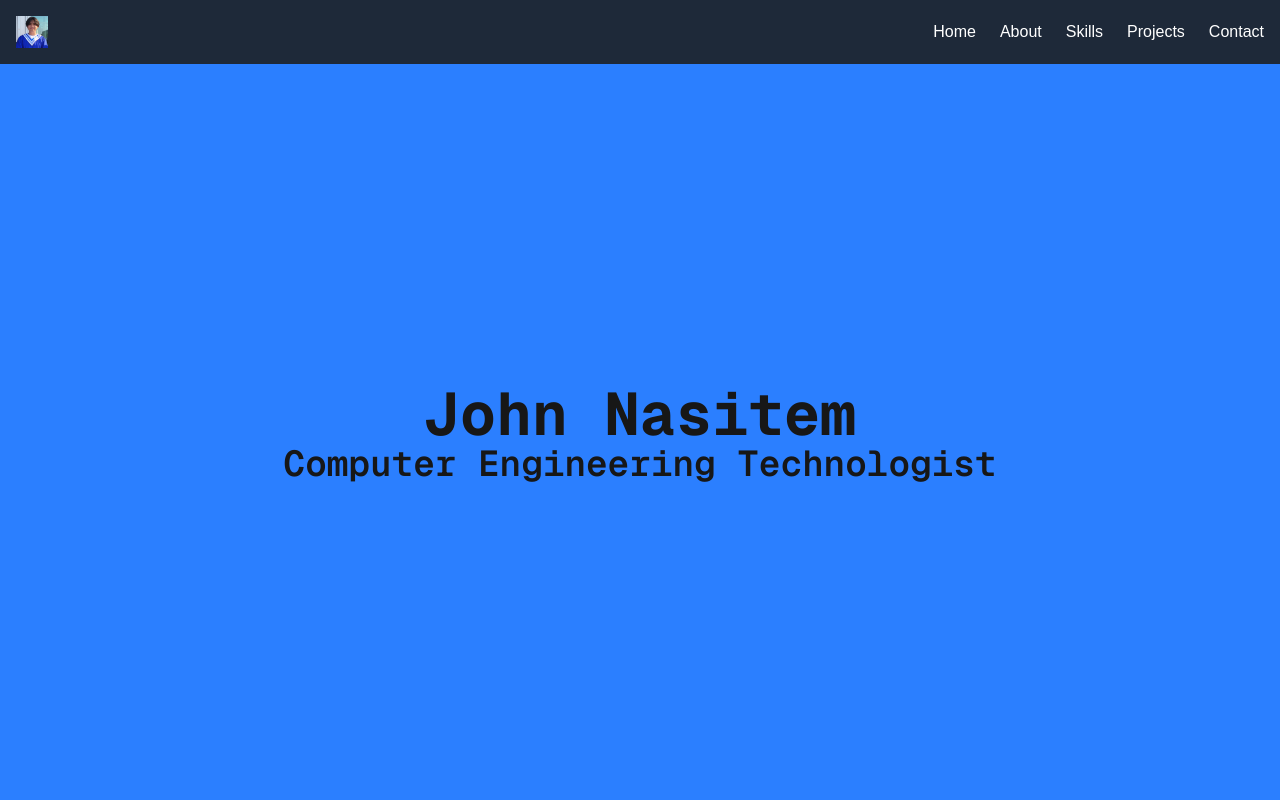
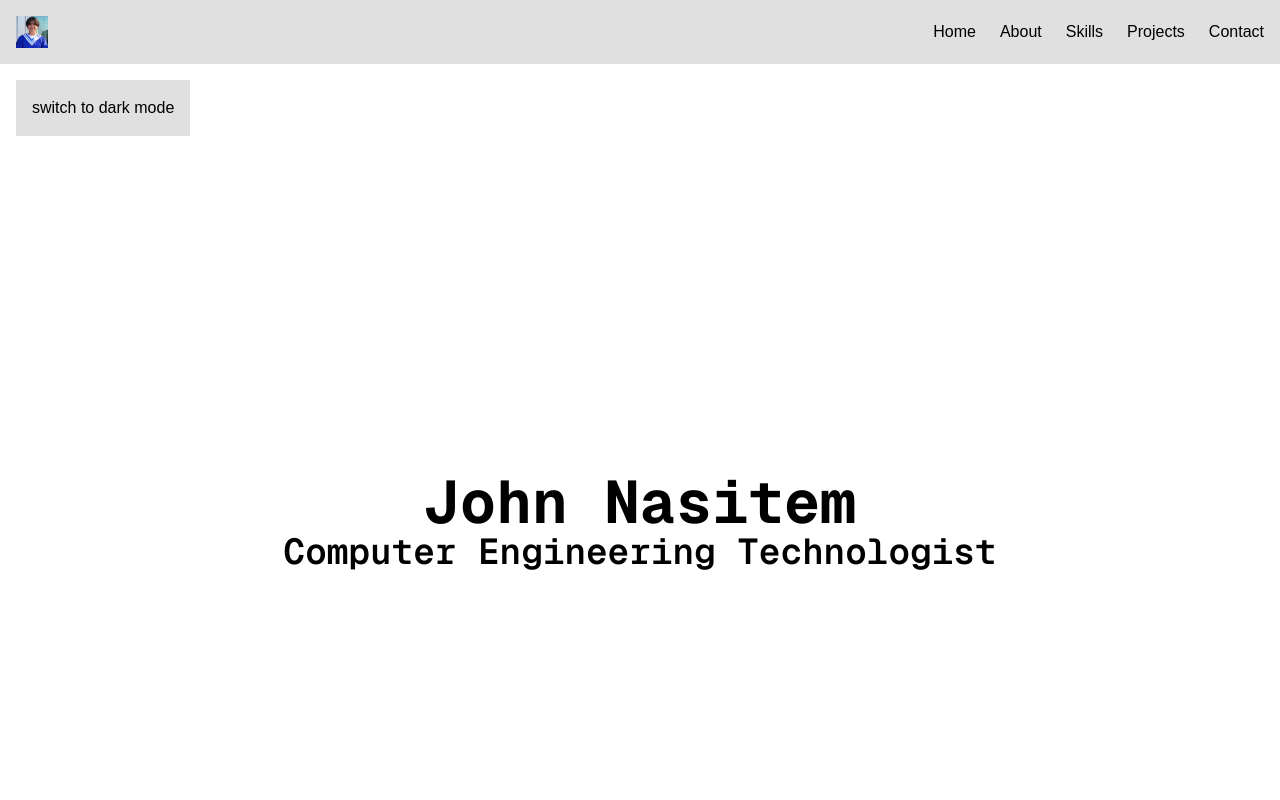
Before and after one commit to JohnNasitem/Website-Portfolio, a Next.js app in the folder Portfolio/: page / in a window 1280 px wide. Shown: the top 800 px of the page. Built offline with nearby package versions, Linux system fonts and the light colour scheme.

Commit message:
used themes

```diff
--- a/Portfolio/src/app/globals.css
+++ b/Portfolio/src/app/globals.css
@@ -5,9 +5,22 @@
   --foreground: #171717;
 }
 
+:root[data-theme='light'] {
+  --color-background: #ffffff;
+  --color-foreground: #000000;
+  --color-bg-accent: #f3f3f3;
+  --color-bg-alt-accent: #e0e0e0;
+}
+
+:root[data-theme='dark'] {
+  --color-background: #000000;
+  --color-foreground: #ffffff;
+  --color-bg-accent: #1C1C1E;
+  --color-bg-alt-accent: #2F2F2F;
+}
+
+
 @theme inline {
-  --color-background: var(--background);
-  --color-foreground: var(--foreground);
   --font-sans: var(--font-geist-sans);
   --font-mono: var(--font-geist-mono);
 
@@ -89,6 +102,7 @@ body {
   background: var(--background);
   color: var(--foreground);
   font-family: Arial, Helvetica, sans-serif;
+  transition: background-color 0.3s ease, color 0.3s ease;
 }
 
 html {
--- a/Portfolio/src/app/layout.tsx
+++ b/Portfolio/src/app/layout.tsx
@@ -16,7 +16,7 @@ export const metadata: Metadata = {
   title: "John Nasitem's Portfolio",
   description: "Showcasing my work as a Computer Engineering Technologist",
   icons: {
-    icon: "/grad.ico", // this is the key line
+    icon: "/grad.ico",
   },
 };
 
--- a/Portfolio/src/app/page.tsx
+++ b/Portfolio/src/app/page.tsx
@@ -1,4 +1,5 @@
 import Navbar from "@/components/navbar";
+import ThemeToggle from "@/components/theme-toggle";
 import HomeSection from "@/components/home-section";
 import AboutSection from "@/components/about-section";
 import SkillsSection from "@/components/skills-section";
@@ -16,9 +17,12 @@ export default function Home() {
   ]
 
   return (
-    <div>
+    <div className="text-[var(--color-foreground)] bg-[var(--color-background)]">
       <ToTop />
       <Navbar links={narbarLinks} logo="grad.png" />
+      <div className="sticky top-0 right-0 w-fit bg-[var(--color-bg-alt-accent)] p-4 z-999 m-4">
+        <ThemeToggle/>
+      </div>
       <HomeSection />
       <AboutSection />
       <SkillsSection />
--- a/Portfolio/src/components/Navbar.tsx
+++ b/Portfolio/src/components/Navbar.tsx
@@ -16,7 +16,7 @@ const Navbar: React.FC<NarbarProps> = ({ links, logo}) => {
     }
 
     return (
-        <nav className="sticky top-0 bg-gray-800 p-4 z-1000">
+        <nav className="sticky top-0 bg-[var(--color-bg-alt-accent)] p-4 z-1000">
             <div className="container mx-auto flex justify-between items-center">
                 {/* Only add logo if one is supplied */}
                 {logo && (
@@ -28,20 +28,20 @@ const Navbar: React.FC<NarbarProps> = ({ links, logo}) => {
                 {/* Desktop Links */}
                 <div className="hidden md:flex space-x-6">
                     {links.map((link, index) => (
-                        <Link key={index} href={link.href} className="text-white hover:text-gray-400">{link.name}</Link>
+                        <Link key={index} href={link.href} className="text-[var(--color-foreground)] hover:text-[var(--color-background)]">{link.name}</Link>
                     ))}
                 </div>
 
                 {/* Hamburger Icon for mobile */}
-                <button onClick={toggleMenu} className="md:hidden text-white">
+                <button onClick={toggleMenu} className="md:hidden text-[var(--color-foreground)]">
                     ☰
                 </button>
 
                 {/* Mobile Menu */}
                 {isMenuOpen && (
-                    <div className="md:hidden bg-gray-700 p-4">
+                    <div className="md:hidden bg-[var(--color-bg-alt-accent)] p-4">
                         {links.map((link, index) => (
-                            <Link key={index} href={link.href} className="block text-white py-2 hover:bg-gray-600">{link.name}</Link>
+                            <Link key={index} href={link.href} className="block text-[var(--color-foreground)] py-2 hover:text-[var(--color-background)]">{link.name}</Link>
                         ))}
                     </div>
                 )}
--- a/Portfolio/src/components/about-section.tsx
+++ b/Portfolio/src/components/about-section.tsx
@@ -7,7 +7,7 @@ const AboutSection = () => {
     const section2Visible = useAnimateEntrance("about_section2");
 
     return (
-        <div id='about' className="pageSection font-[family-name:var(--font-geist-mono)] bg-red-500">
+        <div id='about' className="pageSection font-[family-name:var(--font-geist-mono)]">
             <div className="p-8 sm:p-10">
                 <h2 id="about_section1" className={`text-2xl sm:text-6xl font-bold text-left ${section1Visible ? 'animate-fade-slide-in' : ''}`}>
                     About
--- a/Portfolio/src/components/contact-section.tsx
+++ b/Portfolio/src/components/contact-section.tsx
@@ -9,7 +9,7 @@ const ContactSection = () => {
     const section3Visible = useAnimateEntrance("contact_section3");
 
     return (
-        <div id='contact' className="pageSection font-[family-name:var(--font-geist-mono)] bg-orange-500">
+        <div id='contact' className="pageSection font-[family-name:var(--font-geist-mono)]">
             <div className="p-8 sm:p-10">
                 <h2 id='contact_section1' className={`text-2xl sm:text-6xl font-bold justify-self-left ${section1Visible ? 'animate-fade-slide-in' : ''}`}>
                     Contact
--- a/Portfolio/src/components/home-section.tsx
+++ b/Portfolio/src/components/home-section.tsx
@@ -1,5 +1,5 @@
 const HomeSection = () => (
-  <div id="home" className="mainPage pageSection grid grid-rows-[20px_1fr_20px] items-center justify-items-center p-8 pb-20 gap-16 sm:p-20 font-[family-name:var(--font-geist-sans)] bg-blue-500">
+  <div id="home" className="mainPage pageSection grid grid-rows-[20px_1fr_20px] items-center justify-items-center p-8 pb-20 gap-16 sm:p-20 font-[family-name:var(--font-geist-sans)]">
     <main className="flex flex-col gap-[32px] row-start-2 items-center sm:items-start">
       <div className="list-inside list-decimal text-sm/6 text-center sm:text-left font-[family-name:var(--font-geist-mono)]">
         <h1 className="text-4xl sm:text-6xl font-bold justify-self-center">
--- a/Portfolio/src/components/info-card.tsx
+++ b/Portfolio/src/components/info-card.tsx
@@ -1,7 +1,7 @@
 import Image from 'next/image';
 
 const InfoCard = ({ title, description, image }: {title: string, description: string, image: string}) => (
-    <div className={`grid grid-rows-[auto_1fr] rounded-lg bg-white w-[75vw] sm:w-[400px] h-auto hover:shadow-[0_4px_15px_rgba(0,0,0,0.3)] hover:animate-lift-up animate-lift-down`}>
+    <div className={`grid grid-rows-[auto_1fr] rounded-lg bg-[var(--color-bg-accent)] w-[75vw] sm:w-[400px] h-auto hover:shadow-[0_4px_15px_rgba(0,0,0,0.3)] hover:animate-lift-up animate-lift-down`}>
         <Image className="rounded-t-lg w-full h-full" src={image} alt="Image" width={1000} height={1000}/>
         <div className='p-2'>
             <div className="font-bold text-2xl">{title}</div>
--- a/Portfolio/src/components/projects-section.tsx
+++ b/Portfolio/src/components/projects-section.tsx
@@ -10,7 +10,7 @@ const ProjectsSection = () => {
     const section4Visible = useAnimateEntrance("projects_section4");
 
     return (
-        <div id='projects' className="pageSection font-[family-name:var(--font-geist-mono)] bg-green-500">
+        <div id='projects' className="pageSection font-[family-name:var(--font-geist-mono)]">
             <div className="p-8 sm:p-10">
                 <h2 id='projects_section1' className={`text-2xl sm:text-6xl font-bold justify-self-left ${section1Visible ? 'animate-fade-slide-in' : ''}`}>
                     Projects
--- a/Portfolio/src/components/skills-section.tsx
+++ b/Portfolio/src/components/skills-section.tsx
@@ -27,7 +27,7 @@ const SkillsSection = () => {
     const section2Visible = useAnimateEntrance("skills_section2");
 
     return (
-        <div id='skills' className="pageSection font-[family-name:var(--font-geist-mono)] bg-pink-500">
+        <div id='skills' className="pageSection font-[family-name:var(--font-geist-mono)]">
             <div className="p-8 sm:p-10">
                 <h2 id='skills_section1' className={`text-2xl sm:text-6xl font-bold justify-self-left ${section1Visible ? 'animate-fade-slide-in' : ''}`}>
                     Skills
--- /dev/null
+++ b/Portfolio/src/components/theme-toggle.tsx
@@ -0,0 +1,32 @@
+"use client"
+
+import React, { useState, useEffect } from 'react';
+
+
+const ThemeToggle = () => {
+    const [theme, setTheme] = useState(() => {
+        // Get the saved theme from localStorage or default to 'light'
+        return window.localStorage.getItem('theme') || 'light';
+    });
+
+    useEffect(() => {
+        // Set theme
+        document.documentElement.setAttribute('data-theme', theme);
+
+        // save to local storage
+        window.localStorage.setItem('theme', theme);
+    }, [theme]) // Re-run whenever theme changages
+
+    const toggleTheme = () => {
+        setTheme(theme === 'light' ? 'dark' : 'light');
+    }
+
+
+    return (
+        <button onClick={toggleTheme}>
+            switch to {theme === 'light' ? 'dark' : 'light'} mode
+        </button>
+    )
+}
+
+export default ThemeToggle
```
Also changed, not shown: Portfolio/src/components/contact-form.tsx (+7 -7 lines).
